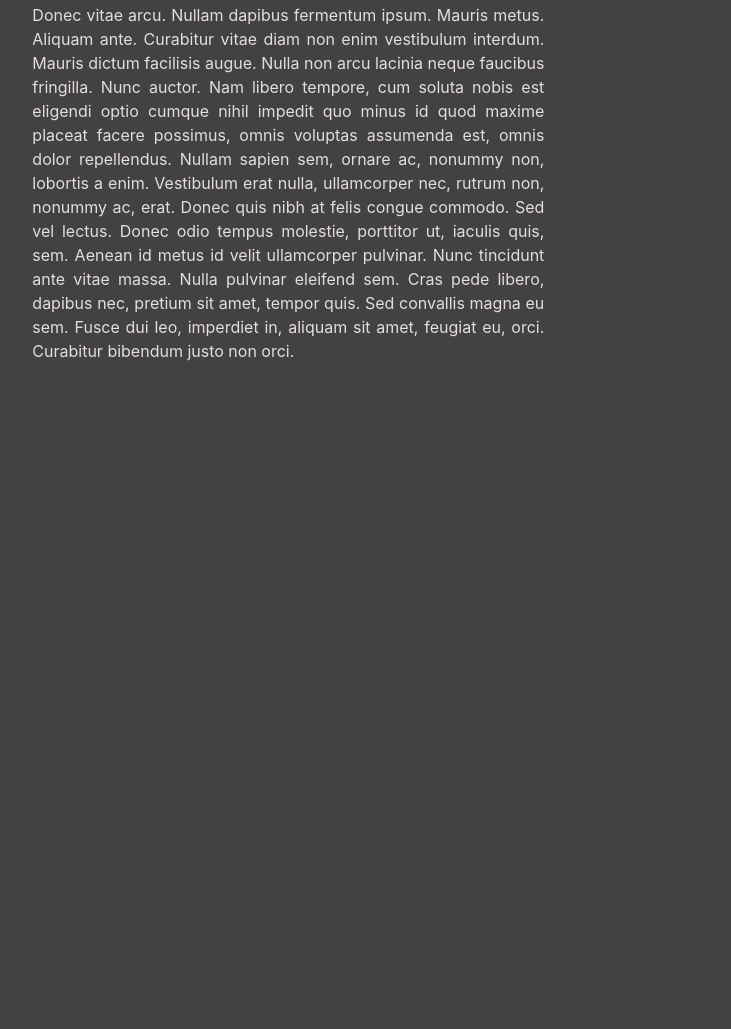
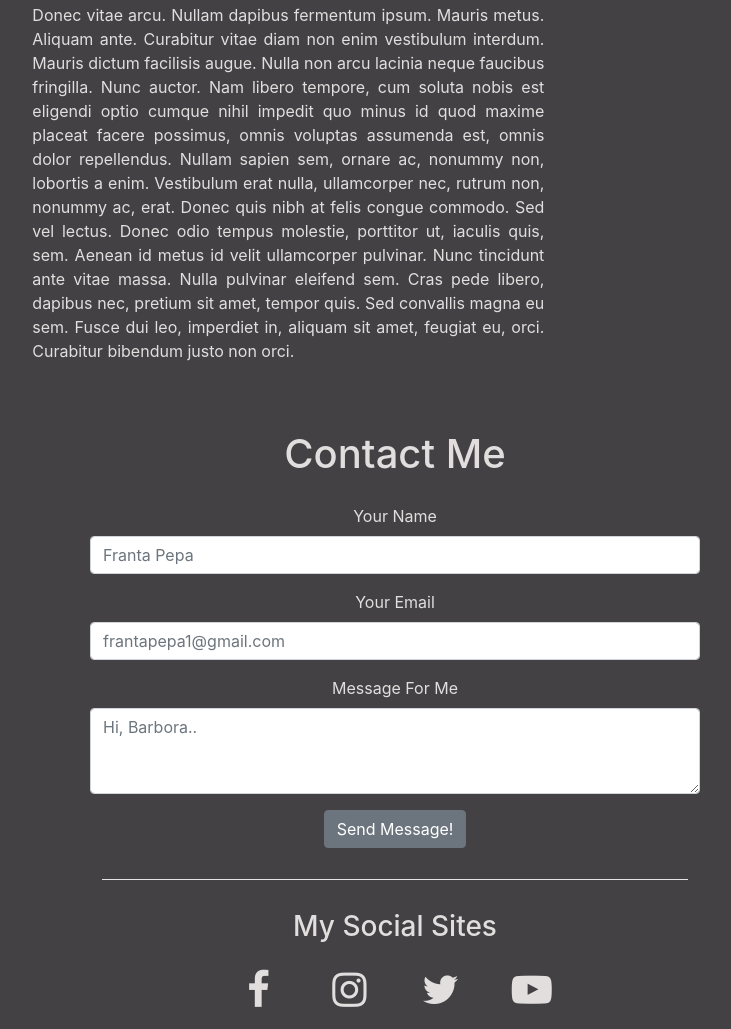
Before and after one commit to jkb-kt/bara-page, a plain HTML site: page index.html in a window 1280 px wide. Shown: the part 1577-2606 px from the top of the page, without its empty margins (245-976 px from the left). Before the commit the page ends 1956 px from the top, so only its background shows below. Drawn offline with nearby package versions, Linux system fonts and the light colour scheme.

Commit message:
form and social icons added

```diff
--- a/index.html
+++ b/index.html
@@ -6,9 +6,8 @@
 
 
     <link rel="stylesheet" href="bootstrap.css">
+    <link rel="stylesheet" href="https://cdnjs.cloudflare.com/ajax/libs/font-awesome/4.7.0/css/font-awesome.min.css">
     <link rel="stylesheet" href="styles.css">
-    <script src="https://ajax.googleapis.com/ajax/libs/jquery/3.3.1/jquery.min.js"></script>
-    <script src="func.js"></script>
     <meta name="viewport" content="width=device-width, initial-scale=1, shrink-to-fit=no">
 </head>
 
@@ -16,13 +15,13 @@
     <nav id="link1">
         <ul class="nav justify-content-center fixed-top">
             <li class="nav-item">
-                <a class="nav-link link1 selected" href="#link1"><img src="user.png"></a>
+                <a class="nav-link" href="#link1"><img src="user.png"></a>
             </li>
             <li class="nav-item">
-                <a class="nav-link link2" href="#link2"><img src="info.png"></a>
+                <a class="nav-link" href="#link2"><img src="info.png"></a>
             </li>
             <li class="nav-item">
-                <a class="nav-link link3" href="#3"><img src="contact.png"></a>
+                <a class="nav-link" href="#link3"><img src="contact.png"></a>
             </li>
         </ul>
 
@@ -31,8 +30,8 @@
         <img class="background" src="bg2.jpg">
 
         <div class="text">
-            <h1>My First Page xxx</h1>
-            <p>This is some text. And some change</p>
+            <h1>Barbora Kotova</h1>
+            <p>My Personal Web Page</p>
         </div>
 
     <div class="container-fluid">
@@ -58,14 +57,39 @@
           </div>
 
 
+    <div class="container-fluid" id="link3">
+        <h1>Contact Me</h1>
+        <form>
+            <div  class="form-group">
+<label for="name">Your Name</label>
+<input type="text" class="form-control" placeholder="Franta Pepa" required>
+</div>
+<div  class="form-group">
+<label for="email">Your Email</label>
+<input type="email" class="form-control" placeholder="frantapepa1@gmail.com" required>
+</div>
+<div class="form-group">
+        <label for="message">Message For Me</label>
+        <textarea class="form-control"  rows="3" placeholder="Hi, Barbora.." required></textarea>
+      </div>
+      <button type="submit" class="btn btn-secondary">Send Message!</button>
+        </form>
+        <hr>
+        <div class="social">
+    <h3>My Social Sites</h3>
+
+            <a target="_blank" href="https://www.facebook.com/barbora.kotova" class="fa fa-facebook"></a>
+            <a target="_blank" href="https://www.instagram.com/barborakotova/" class="fa fa-instagram"></a>
+            <a target="_blank" href="https://twitter.com/barborakotova" class="fa fa-twitter"></a>
+            <a target="_blank" href="https://www.youtube.com/channel/UCy_RgrgQdspDBf1Te_Vn7FQ" class="fa fa-youtube-play"></a>
+        </div>
     </div>
 
 
-    <!--
-    <script type="text/javascript" src="bootstrap.min.js"></script>
-<script src="func.js"></script>
--->
 
+
+    <script src="https://ajax.googleapis.com/ajax/libs/jquery/3.3.1/jquery.min.js"></script>
+    <script src="func.js"></script>
 </body>
 
 </html>
--- a/styles.css
+++ b/styles.css
@@ -47,13 +47,7 @@ body {
     width: 100%;
     top: 50%;
     bottom: 50%;
-}
-
-
-
-h1 {
-    color: yellow;
-   text-align: center;
+    text-align: center;
 }
 
 .left {
@@ -71,3 +65,42 @@ h1 {
     text-align:justify;
     padding: 0 5%;
 }
+
+#link3 {
+text-align: center;
+width: 50%;
+color:rgb(226, 222, 222);
+padding-top: 4%;
+}
+
+#link3 hr {
+    background-color:white;
+    width:96%;
+    margin-top: 5%;
+    margin-bottom: 5%;
+}
+
+.social h3 {
+    padding-bottom: 3%;
+
+}
+
+.fa {
+    font-size: 40px;
+    width: 50px;
+    text-align: center;
+    margin: 0% 3%;
+    margin-bottom: 3%;
+    color:rgb(226, 222, 222);
+  }
+
+ .fa:hover {
+     transform: scale(1.2);
+     color:rgb(226, 222, 222);
+     text-decoration: none;
+ }
+
+
+ h1 {
+     padding-bottom: 3%;
+ }
```
Also changed, not shown: func.js (indentation only).
